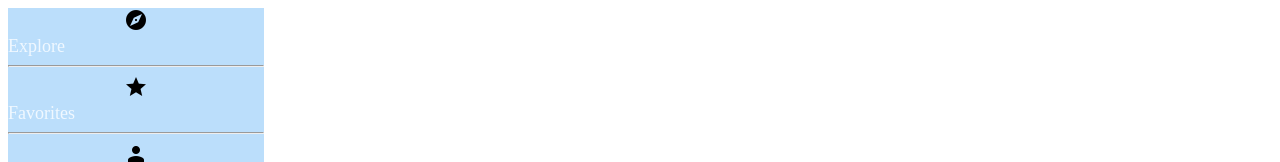
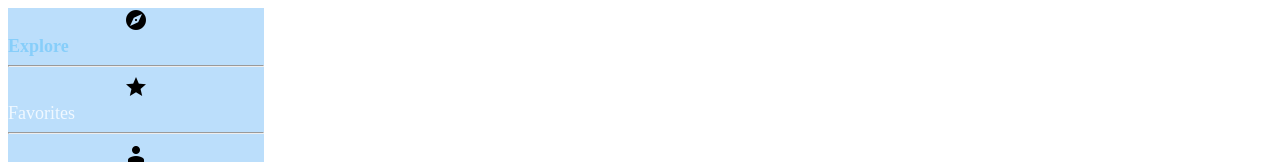
Before and after one commit to gbudoberra/tp2hci, a Vue app: page / in a window 1280 px wide. In both pictures the pointer is over the link "Explore". Shown: the top 162 px of the page. Built offline with nearby package versions, Linux system fonts and the light colour scheme; a small style sheet from the web is missing.

Commit message:
sideBar Hover

```diff
--- a/src/App.vue
+++ b/src/App.vue
@@ -7,7 +7,7 @@
         class="primary"
     >
       <v-container fluid>
-
+<!--      Hacerlo dinamico    -->
         <v-row justify="space-around">
           <v-col align-self="center" align="center"><v-icon>explore</v-icon></v-col>
           <v-col align-self="center" align="start"><router-link to="/explore" id="sideBarIcon">Explore</router-link></v-col>
@@ -80,7 +80,7 @@
     </v-app-bar>
 
     <v-main>
-      <router-view/>
+      <router-view :key="$route.path"/>
       <!--  -->
     </v-main>
   </v-app>
@@ -111,6 +111,14 @@ export default {
   text-decoration: none;
 }
 
+#sideBarIcon:hover{
+  font-size: large;
+  color: lightskyblue;
+  alignment: center;
+  text-decoration: none;
+  font-weight: bold;
+}
+
 #sideBarIconSelected {
   font-size: large;
   color: #19ff47;
```
